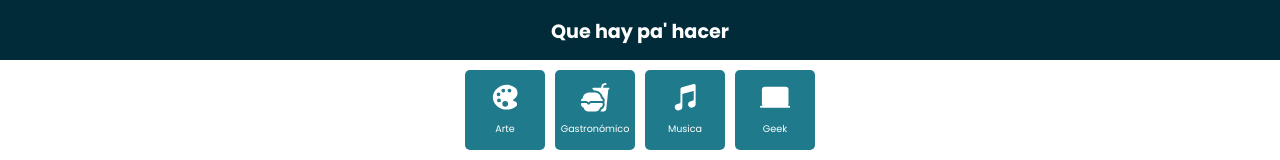
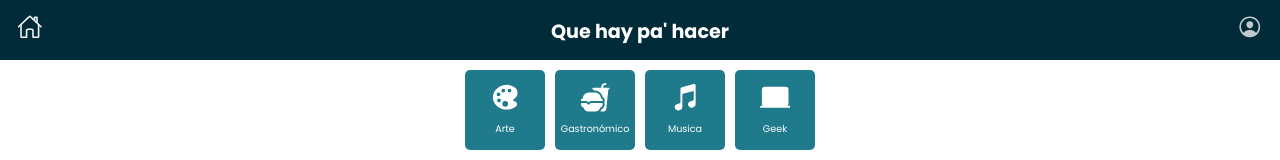
Before and after one commit to jsuazag/cedesistemas-fs-2023-2, a React (Vite) app in the folder quehaypahacer-app/: page / in a window 1280 px wide. Shown: the top 160 px of the page. Built offline with nearby package versions, Linux system fonts and the light colour scheme.

Commit message:
topbar nativation

```diff
--- a/quehaypahacer-app/src/components/Topbar/index.jsx
+++ b/quehaypahacer-app/src/components/Topbar/index.jsx
@@ -1,10 +1,28 @@
-import { TopbarContainer } from "./styles"
+import { TopbarContainer, TopbarIcon, TopbarTitle } from "./styles"
+import { IoHomeOutline, IoPersonCircleOutline, IoLogInOutline } from 'react-icons/io5'
+import { Link } from 'react-router-dom'
 
 export const Topbar = () => {
 
+  const isAuth = true
+
   return (
     <TopbarContainer>
-      <h5>Que hay pa' hacer</h5>
+      <TopbarIcon>
+        <Link to={'/'}>
+          <IoHomeOutline />
+        </Link>
+      </TopbarIcon>
+      <TopbarTitle>
+        <h5>Que hay pa' hacer</h5>
+      </TopbarTitle>
+      <TopbarIcon>
+        {
+          isAuth
+            ? <Link to={'/profile'}><IoPersonCircleOutline /></Link>
+            : <Link to={'/login'}><IoLogInOutline /></Link>
+        }
+      </TopbarIcon>
     </TopbarContainer>
   )
 }
--- a/quehaypahacer-app/src/components/Topbar/styles.jsx
+++ b/quehaypahacer-app/src/components/Topbar/styles.jsx
@@ -8,6 +8,7 @@ export const TopbarContainer = styled.header`
   top: 0;
   left: 0;
   background-color: ${COLORS.primary};
+  display: flex;
 
   h5 {
     color: #fff;
@@ -15,4 +16,29 @@ export const TopbarContainer = styled.header`
     font-size: 1.2em;
     line-height: 0;
   }
+
 `
+
+export const TopbarIcon = styled.div`
+  width: 60px;
+  height: 100%;
+  display: flex;
+  justify-content: center;
+  align-items: center;
+
+  svg {
+    color: #f2f2f2;
+    font-size: 1.6em;
+    opacity: 0.8;
+  }
+
+  &:hover {
+    svg {
+      opacity: 1;
+    }
+  }
+`
+
+export const TopbarTitle = styled.div`
+  flex: 1;
+`
```
